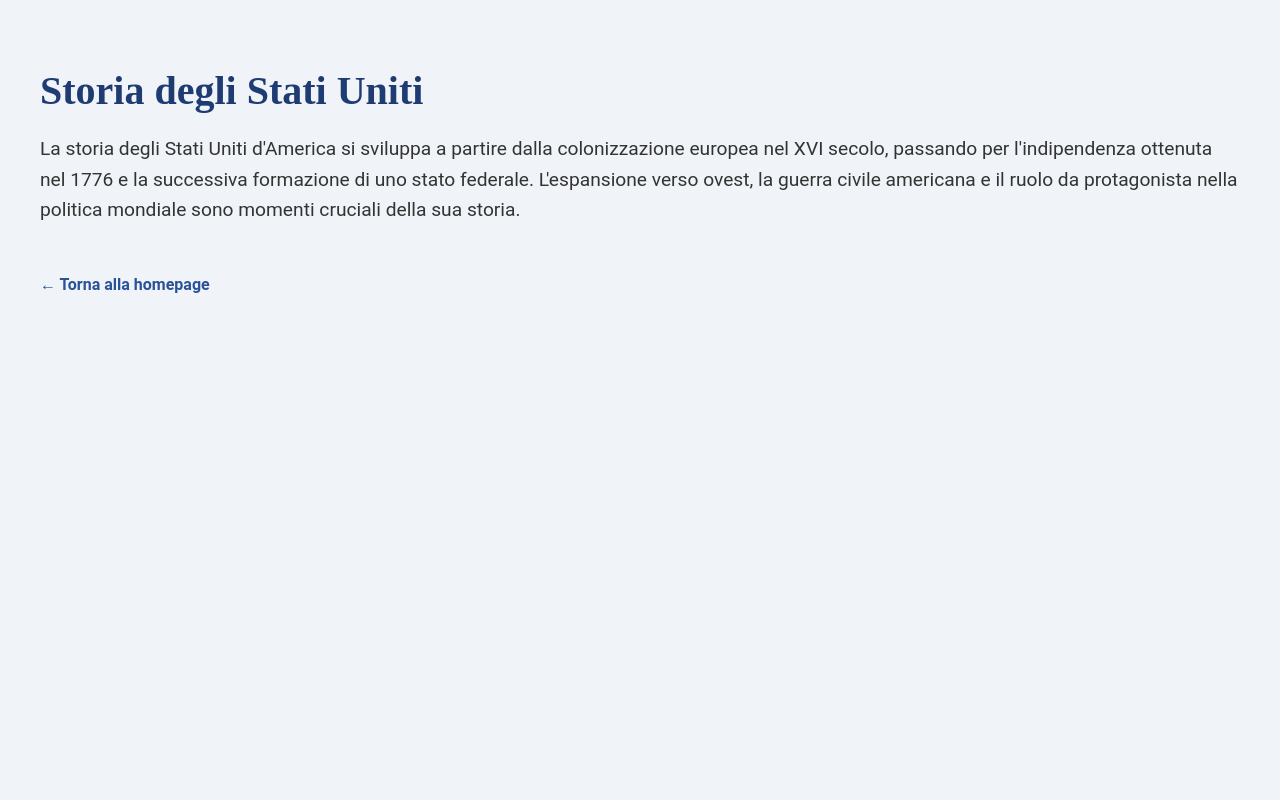
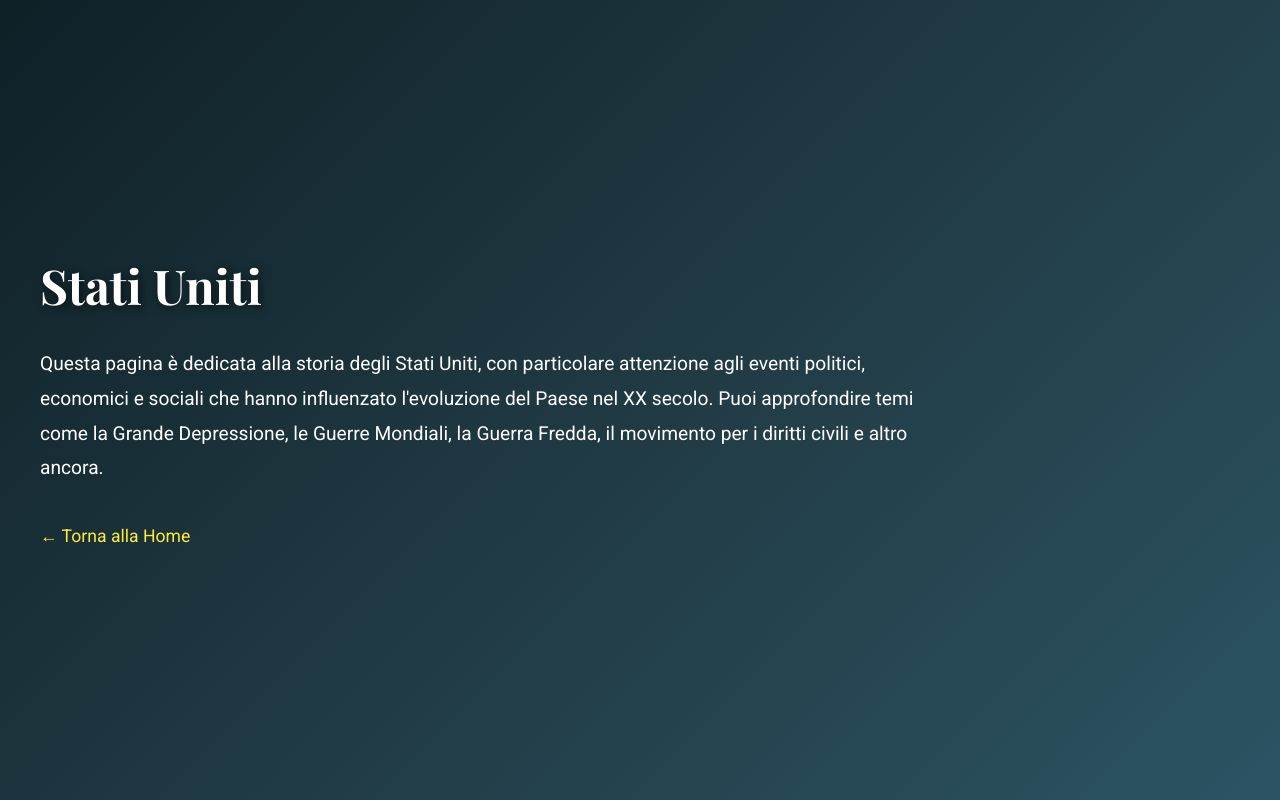
Before and after one commit to trezz7/storiau11, a plain HTML site: page stati-uniti.html in a window 1280 px wide. Drawn offline with nearby package versions, Linux system fonts and the light colour scheme.

Commit message:
stati-uniti.html

```diff
--- a/stati-uniti.html
+++ b/stati-uniti.html
@@ -2,42 +2,55 @@
 <html lang="it">
 <head>
   <meta charset="UTF-8">
+  <meta name="viewport" content="width=device-width, initial-scale=1.0">
   <title>Stati Uniti</title>
+  <link href="https://fonts.googleapis.com/css2?family=Playfair+Display:wght@700&family=Roboto&display=swap" rel="stylesheet">
   <style>
+    * { margin: 0; padding: 0; box-sizing: border-box; }
     body {
       font-family: 'Roboto', sans-serif;
-      background-color: #f0f4f8;
-      margin: 0;
+      background: linear-gradient(135deg, #0f2027, #203a43, #2c5364);
+      color: white;
+      min-height: 100vh;
+      display: flex;
+      flex-direction: column;
+      justify-content: center;
       padding: 40px;
+      animation: fadeIn 2s ease-in;
     }
     h1 {
       font-family: 'Playfair Display', serif;
-      color: #1e3c72;
-      font-size: 2.5rem;
-      margin-bottom: 20px;
+      font-size: 3rem;
+      margin-bottom: 30px;
+      animation: slideDown 1.5s ease-in-out;
+      text-shadow: 2px 2px 10px rgba(0,0,0,0.6);
     }
     p {
       font-size: 1.2rem;
-      line-height: 1.6;
-      color: #333;
+      line-height: 1.8;
+      max-width: 900px;
+      animation: fadeIn 2.5s ease-in;
     }
     a {
-      display: inline-block;
-      margin-top: 30px;
+      margin-top: 40px;
+      font-size: 1.1rem;
+      color: #ffeb3b;
       text-decoration: none;
-      color: #2a5298;
-      font-weight: bold;
+      animation: fadeIn 3s ease-in;
+    }
+    @keyframes slideDown {
+      from { transform: translateY(-60px); opacity: 0; }
+      to { transform: translateY(0); opacity: 1; }
+    }
+    @keyframes fadeIn {
+      from { opacity: 0; }
+      to { opacity: 1; }
     }
   </style>
 </head>
 <body>
-  <h1>Storia degli Stati Uniti</h1>
-  <p>
-    La storia degli Stati Uniti d'America si sviluppa a partire dalla colonizzazione europea nel XVI secolo,
-    passando per l'indipendenza ottenuta nel 1776 e la successiva formazione di uno stato federale.
-    L'espansione verso ovest, la guerra civile americana e il ruolo da protagonista nella politica mondiale
-    sono momenti cruciali della sua storia.
-  </p>
-  <a href="index.html">← Torna alla homepage</a>
+  <h1>Stati Uniti</h1>
+  <p>Questa pagina è dedicata alla storia degli Stati Uniti, con particolare attenzione agli eventi politici, economici e sociali che hanno influenzato l'evoluzione del Paese nel XX secolo. Puoi approfondire temi come la Grande Depressione, le Guerre Mondiali, la Guerra Fredda, il movimento per i diritti civili e altro ancora.</p>
+  <a href="index.html">&#8592; Torna alla Home</a>
 </body>
 </html>
```
